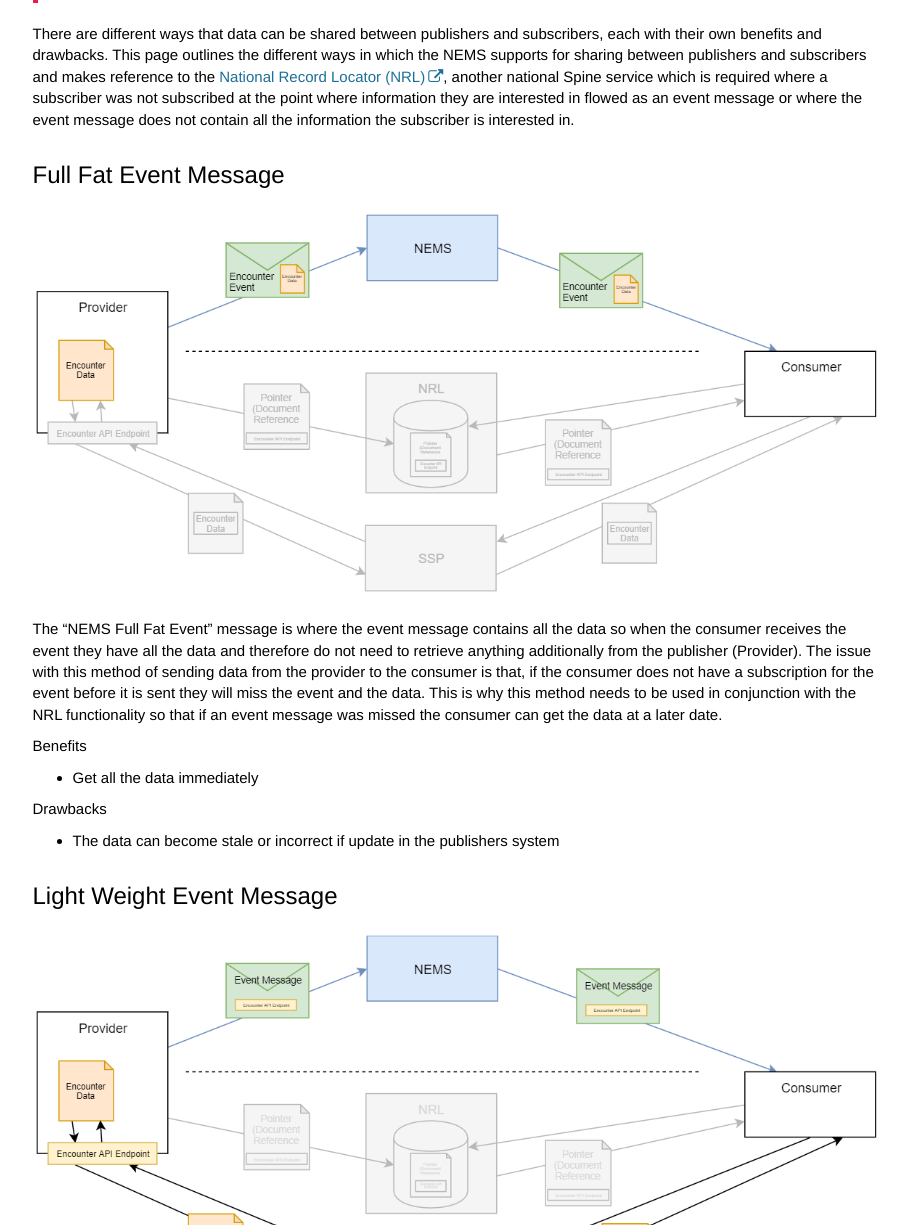
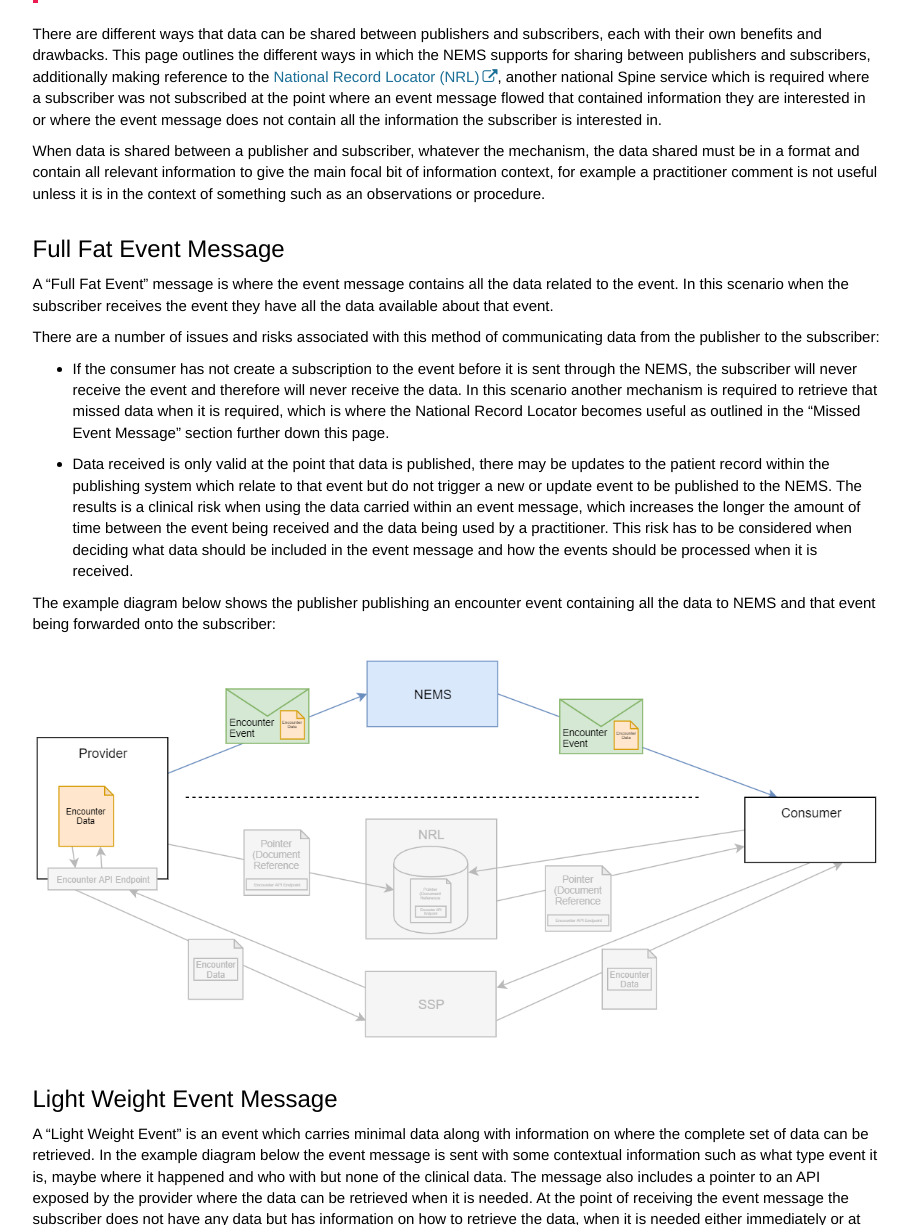
Before and after one commit to nhsconnect/Events-Management, a Jekyll site: the page built from pages/overview/overview_msg_architecture_event_content.md, in a window 1280 px wide and 1400 px high, cut to the strip 175-1400 px from the top of the window. Shown: the whole strip, without its empty margins (330-1238 px from the left). Built offline with Jekyll 4.4.1, drawn with Linux system fonts in a browser that asks for light colours; nearby versions of some CDN libraries; comment, search, counter and statistics services are not loaded; some of the changed text lies outside the part shown.

Commit message:
Updated event content page

```diff
--- a/pages/overview/overview_msg_architecture_event_content.md
+++ b/pages/overview/overview_msg_architecture_event_content.md
@@ -8,31 +8,37 @@
 toc: false
 ---
 
-There are different ways that data can be shared between publishers and subscribers, each with their own benefits and drawbacks. This page outlines the different ways in which the NEMS supports for sharing between publishers and subscribers and makes reference to the [National Record Locator (NRL)](https://developer.nhs.uk/apis/nrl/), another national Spine service which is required where a subscriber was not subscribed at the point where information they are interested in flowed as an event message or where the event message does not contain all the information the subscriber is interested in.
+There are different ways that data can be shared between publishers and subscribers, each with their own benefits and drawbacks. This page outlines the different ways in which the NEMS supports for sharing between publishers and subscribers, additionally making reference to the [National Record Locator (NRL)](https://developer.nhs.uk/apis/nrl/), another national Spine service which is required where a subscriber was not subscribed at the point where an event message flowed that contained information they are interested in or where the event message does not contain all the information the subscriber is interested in.
+
+When data is shared between a publisher and subscriber, whatever the mechanism, the data shared must be in a format and contain all relevant information to give the main focal bit of information context, for example a practitioner comment is not useful unless it is in the context of something such as an observations or procedure.
 
 
 ## Full Fat Event Message
+
+A "Full Fat Event" message is where the event message contains all the data related to the event. In this scenario when the subscriber receives the event they have all the data available about that event.
+
+There are a number of issues and risks associated with this method of communicating data from the publisher to the subscriber:
+- If the consumer has not create a subscription to the event before it is sent through the NEMS, the subscriber will never receive the event and therefore will never receive the data. In this scenario another mechanism is required to retrieve that missed data when it is required, which is where the National Record Locator becomes useful as outlined in the "Missed Event Message" section further down this page.
+- Data received is only valid at the point that data is published, there may be updates to the patient record within the publishing system which relate to that event but do not trigger a new or update event to be published to the NEMS. The results is a clinical risk when using the data carried within an event message, which increases the longer the amount of time between the event being received and the data being used by a practitioner. This risk has to be considered when deciding what data should be included in the event message and how the events should be processed when it is received.
+
+The example diagram below shows the publisher publishing an encounter event containing all the data to NEMS and that event being forwarded onto the subscriber:
 
 <div style="text-align:center; margin-bottom:20px" >
 	<a href="images/overview/msg_full_fat.png" target="_blank"><img src="images/overview/msg_full_fat.png"></a>
 </div>
 
-The "NEMS Full Fat Event" message is where the event message contains all the data so when the consumer receives the event they have all the data and therefore do not need to retrieve anything additionally from the publisher (Provider). The issue with this method of sending data from the provider to the consumer is that, if the consumer does not have a subscription for the event before it is sent they will miss the event and the data. This is why this method needs to be used in conjunction with the NRL functionality so that if an event message was missed the consumer can get the data at a later date.
-
-Benefits
-- Get all the data immediately
-
-Drawbacks
-- The data can become stale or incorrect if update in the publishers system
-
 
 ## Light Weight Event Message
 
-<div style="text-align:center; margin-bottom:20px" >
+A "Light Weight Event" is an event which carries minimal data along with information on where the complete set of data can be retrieved. In the example diagram below the event message is sent with some contextual information such as what type event it is, maybe where it happened and who with but none of the clinical data. The message also includes a pointer to an API exposed by the provider where the data can be retrieved when it is needed. At the point of receiving the event message the subscriber does not have any data but has information on how to retrieve the data, when it is needed either immediately or at some point in the future. The diagram shows one method of retrieval proposed by the National Record Locator (NRL) which is to use the national Spine Security Proxy (SSP) to handle the security between the publisher and subscriber. The pointer information carried in the event would contain information on the available retrieval mechanism and the format of the information that can be retrieved by those mechanisms.
+
+ <div style="text-align:center; margin-bottom:20px" >
 	<a href="images/overview/msg_full_fat.png" target="_blank"><img src="images/overview/msg_light_weight.png"></a>
 </div>
 
-The "NEMS Light Weight Event" is an event which carries minimal data and carries where the consumer should go for the data when they need it. In the diagram above the Event message would be sent with some contextual information but no clinical data and a pointer to the provider endpoint which they would need to call to get the data. After the consumer receives the event they would not have the encounter data, they would only have a pointer to where they could retrieve it from. When they needed the data they could use the pointer to call the Provider through the SSP and retrieve the data.
+There is a couple of issues and risks associate with this event model:
+- like with a full fat event message the content of the event including the pointer might become out of date. The chance of this happening with the light weight event is much lower as there is less content and as little to no clinical data is shared in the event message then the clinical risk is some what mitigated.
+- the main drawback of this type of event message is that an additional request(s) needs to be made to the publisher to get the data for the event. Where a subscriber acts on the event immidiatly
 
 This minimizes the risk of the data the consumer uses becoming stale or being incorrect. There is a risk that the pointer could become stale or incorrect so this method should also be used with the NRL functionality so that the latest data can be retrieved and used by the consumer.
 
@@ -41,7 +47,9 @@
 Reduces the risk of context being lost if not all data is included by including only the minimum to indicate that a business event has happened.
 
 
-## Misses Event message
+The diagram below shows the publisher publishing an encounter event which contains a minimal set of encounter data but also a pointer to the publishers endpoint where the subscriber can call in order to retrieve the latest information about that patient including all the information about that encounter. The NEMS forwards on the event message to the subscriber who then makes a request to the publisher through the Spine Security Proxy (SSP) for the events supporting data when they need it.
+
+## Missed Event Message
 
 Using the NEMS will allow retrieval of information from the provider without ever receiving an event. The NRL will also make available information which does not flow through the NEMS as an event. The NEMS is designed to inform subscribers something has happened when they need to know, if the subscriber wants information from other suppliers to improve patient care at the point of care then NRL is an appropriate service to use as it give the subscriber the most up to date and complete information for all providers who have information about the patient.
 
```
